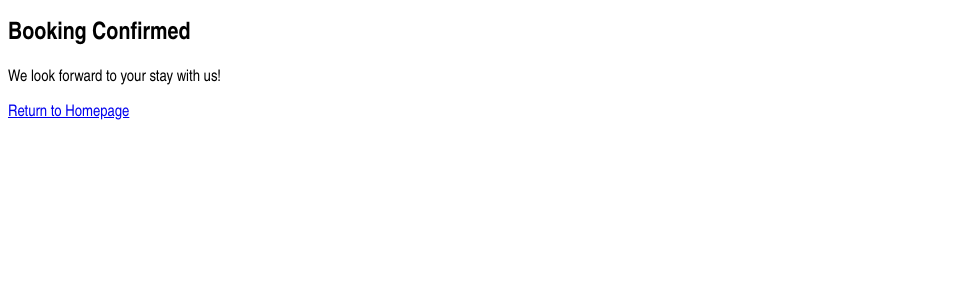
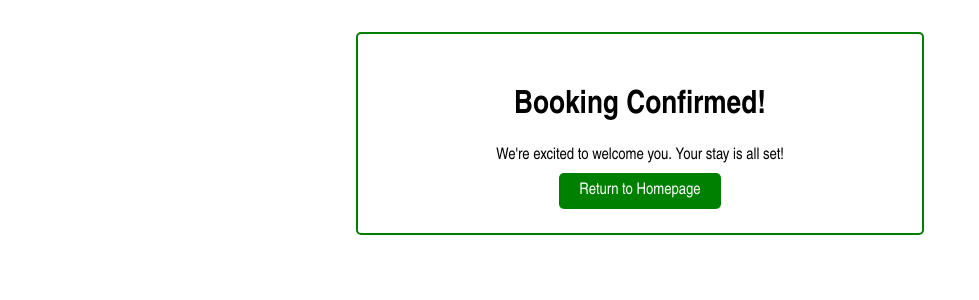
Before and after one commit to notsaad/HotelManager, a SvelteKit app: page /customer/dates/confirm/final in a window 1280 px wide. Shown: the top 300 px of the page, without its empty margins (0-979 px from the left). Built offline with nearby package versions, Linux system fonts and the light colour scheme.

Commit message:
styled booking confirmation page

```diff
--- a/src/routes/customer/dates/confirm/final/+page.svelte
+++ b/src/routes/customer/dates/confirm/final/+page.svelte
@@ -1,10 +1,61 @@
 <script>
-</script>
+    // You might have logic here to fetch booking details, if you want to display them
+  </script>
 
-<h2>Booking Confirmed</h2>
-<p>We look forward to your stay with us!</p>
+  <div class="booking-confirmation">
+    <div class="header">
+      <i class="icon-checkmark"></i>
+      <h1>Booking Confirmed!</h1>
+    </div>
 
-<a href="/">Return to Homepage</a>
+    <p>We're excited to welcome you. Your stay is all set!</p>
 
-<style>
-</style>
+    <!--
+    <div class="details">
+      <h3>Booking Summary</h3>
+      <p><strong>Dates:</strong> {bookingStartDate} - {bookingEndDate}</p>
+      <p><strong>Room Type:</strong> {roomType}</p>
+      ... (Add more details as needed)
+    </div>
+    -->
+
+    <a href="/" class="button">Return to Homepage</a>
+  </div>
+
+  <style>
+  .booking-confirmation {
+    text-align: center;
+    padding: 2em;
+    max-width: 500px;
+    margin: 2em auto;
+    border: 2px solid green;
+    border-radius: 5px;
+  }
+
+  .icon-checkmark {
+    font-size: 3em;
+    color: green;
+  }
+
+  .header {
+    margin-bottom: 1em;
+  }
+
+  .button {
+    background-color: green;
+    color: white;
+    padding: 10px 20px;
+    border: none;
+    border-radius: 5px;
+    cursor: pointer;
+    text-decoration: none;
+  }
+
+.button:hover {
+    background-color: rgb(2, 172, 2);
+    cursor: pointer;
+    transform: scale(0.975);
+    box-shadow: 0px 1px 3px rgba(0, 0, 0, 0.25);
+}
+
+  </style>
```
